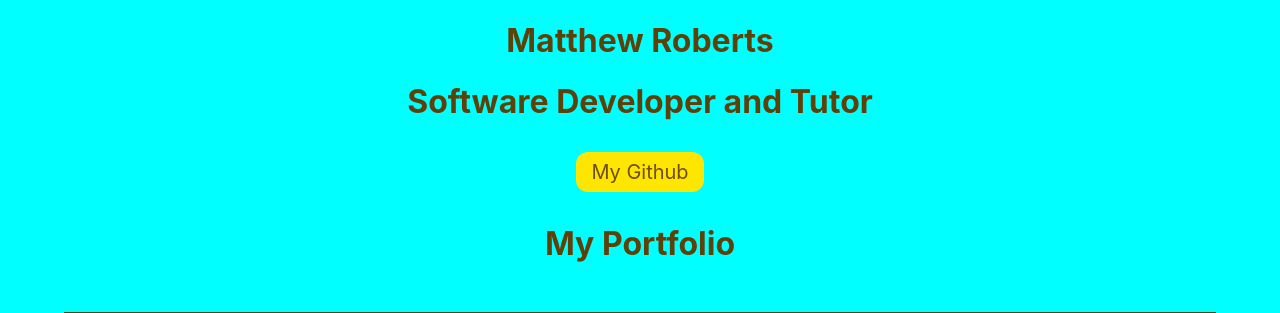
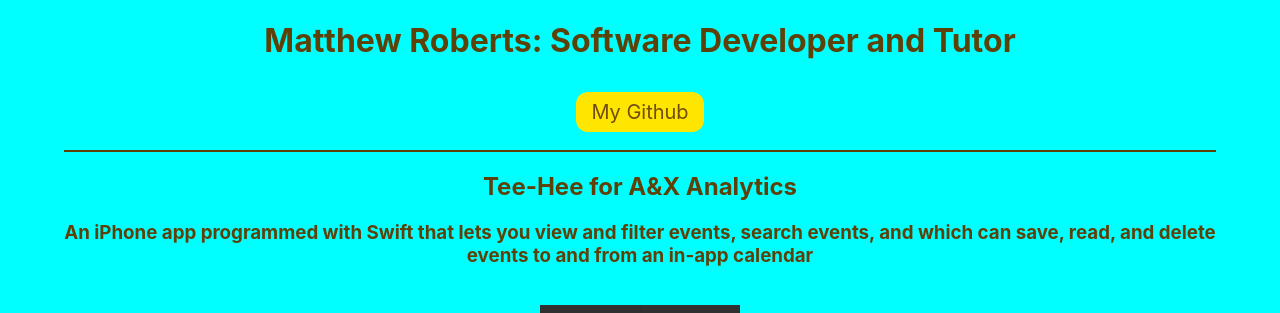
Before and after one commit to matthewrobertsdev/portfolio-homepage, a React (Create React App) app: page / in a window 1280 px wide. Shown: the top 313 px of the page. Built offline with nearby package versions, Linux system fonts and the light colour scheme; grey boxes are pictures that could not be loaded.

Commit message:
Made header smaller for better UI on desktop

```diff
--- a/src/App.js
+++ b/src/App.js
@@ -6,10 +6,8 @@
 function App() {
   return (
     <div>
-      <h1 className="title text-color"> Matthew Roberts </h1>
-      <h1 className="title text-color"> Software Developer and Tutor </h1>
-    <a className="link-button grid-button" href="https://github.com/matthewrobertsdev">My Github</a>
-    <h1 className="title text-color"> My Portfolio </h1>
+      <h1 className="title text-color"> Matthew Roberts: Software Developer and Tutor </h1>
+      <a className="link-button grid-button" href="https://github.com/matthewrobertsdev">My Github</a>
     <br></br>
     {createProjectViews()}
     </div>
```
